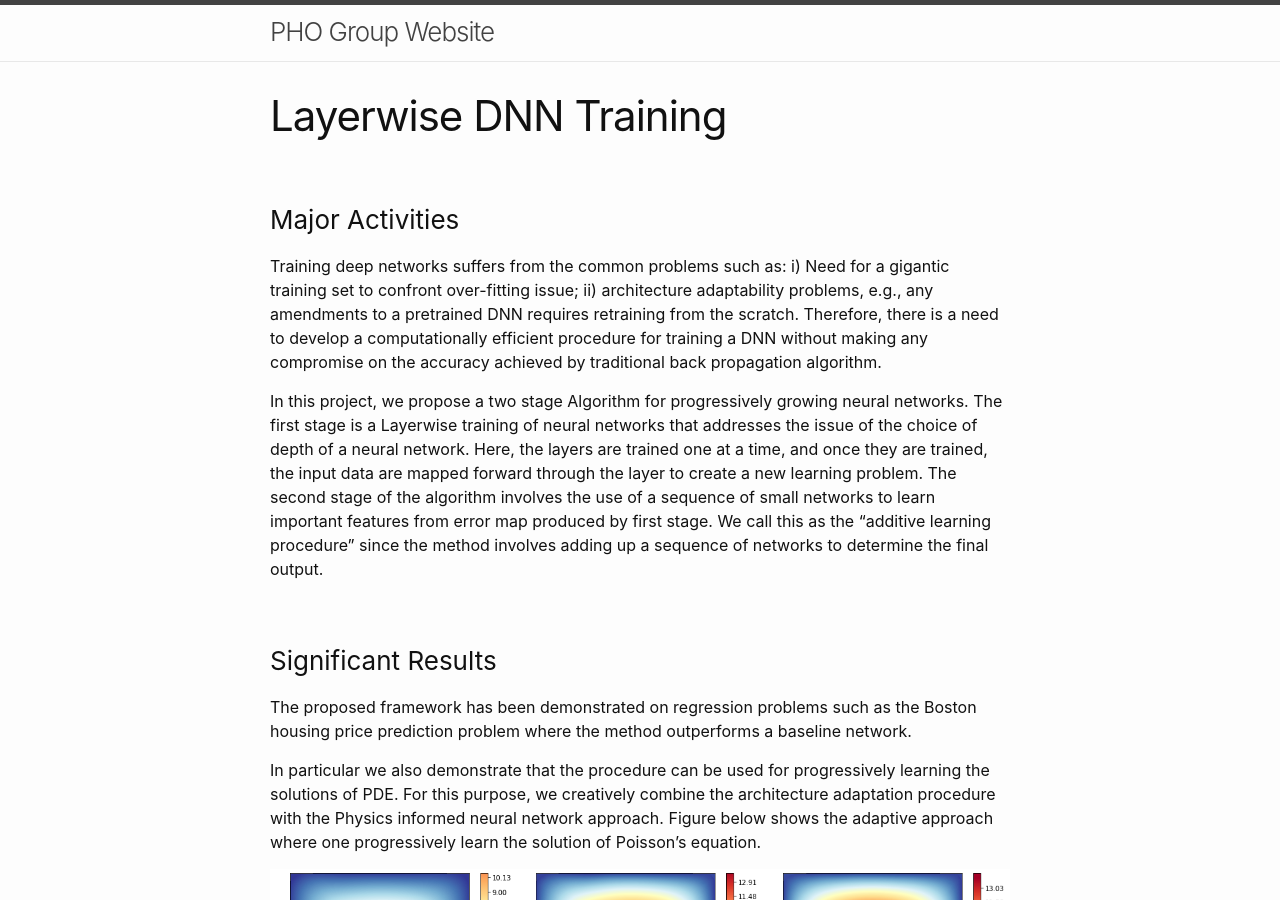
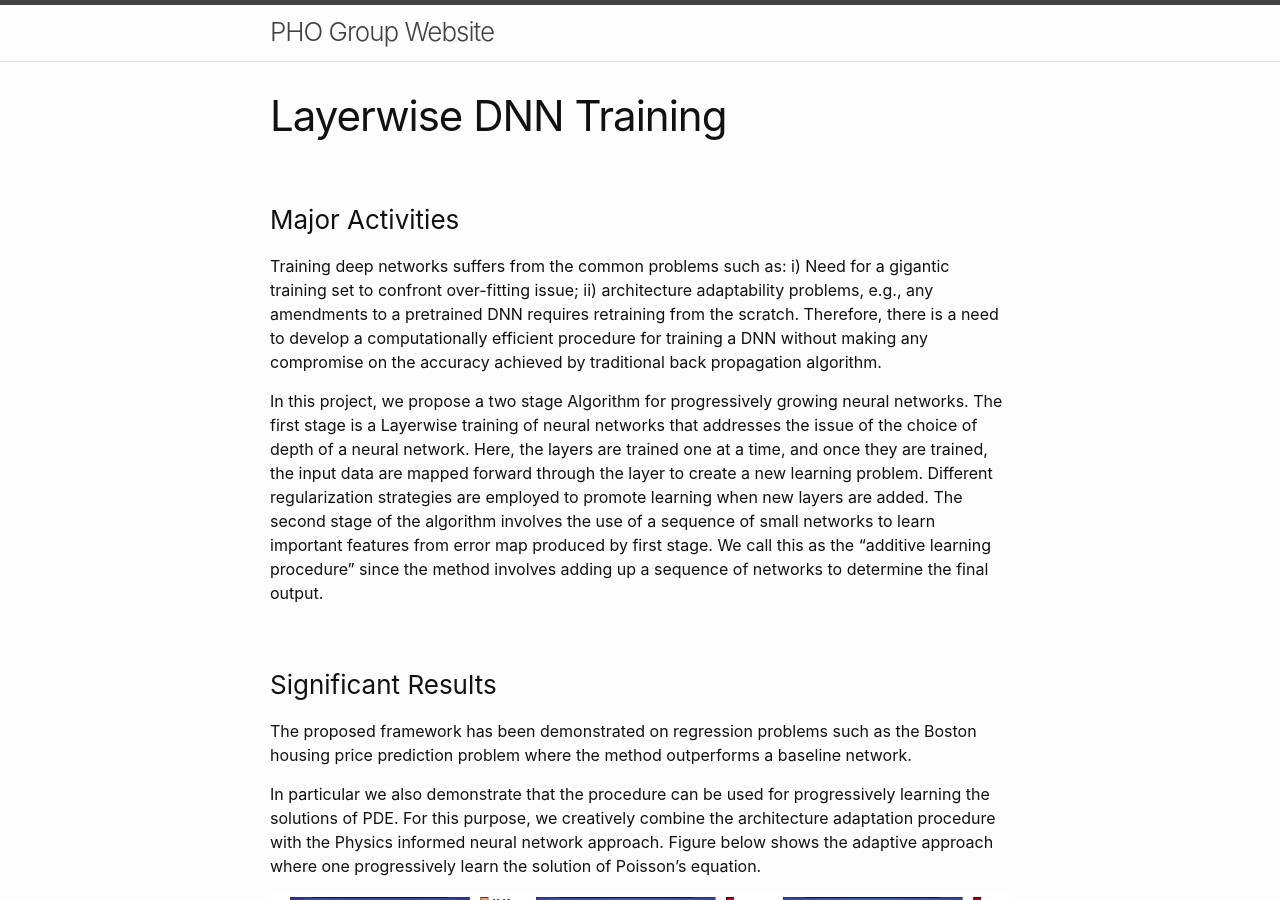
Before and after one commit to tscott-00/phogroup.github.io, a Jekyll site: the page built from cdse/layerwise_training.md, in a window 1280 px wide and 900 px high. Built offline with Jekyll 4.4.1, drawn with Linux system fonts in a browser that asks for light colours.

Commit message:
Update layerwise_training.md

```diff
--- a/cdse/layerwise_training.md
+++ b/cdse/layerwise_training.md
@@ -7,7 +7,7 @@ permalink: /cdse/layerwise_training
 ### Major Activities
  Training deep networks suffers from the common problems such as:  i) Need for a gigantic training set to confront over-fitting issue; ii) architecture adaptability problems, e.g., any amendments to a pretrained DNN requires retraining from the scratch. Therefore, there is a need to develop a computationally efficient procedure for training a DNN without making any compromise on the accuracy achieved by traditional back propagation algorithm.
 
- In this project, we propose a two stage Algorithm for progressively growing neural networks. The first stage is a Layerwise training of neural networks that addresses the issue of the choice of depth of a neural network. Here, the layers are trained one at a time, and once they are trained, the input data are mapped forward through the layer to create a new learning problem. The second stage of the algorithm involves the use of a sequence of small networks to learn important features from error map produced by first stage. We call this as the "additive learning procedure" since the method involves adding up a sequence of networks to determine the final output.
+ In this project, we propose a two stage Algorithm for progressively growing neural networks. The first stage is a Layerwise training of neural networks that addresses the issue of the choice of depth of a neural network. Here, the layers are trained one at a time, and once they are trained, the input data are mapped forward through the layer to create a new learning problem. Different regularization strategies are employed to promote learning when new layers are added. The second stage of the algorithm involves the use of a sequence of small networks to learn important features from error map produced by first stage. We call this as the "additive learning procedure" since the method involves adding up a sequence of networks to determine the final output.
 
 
 
```
